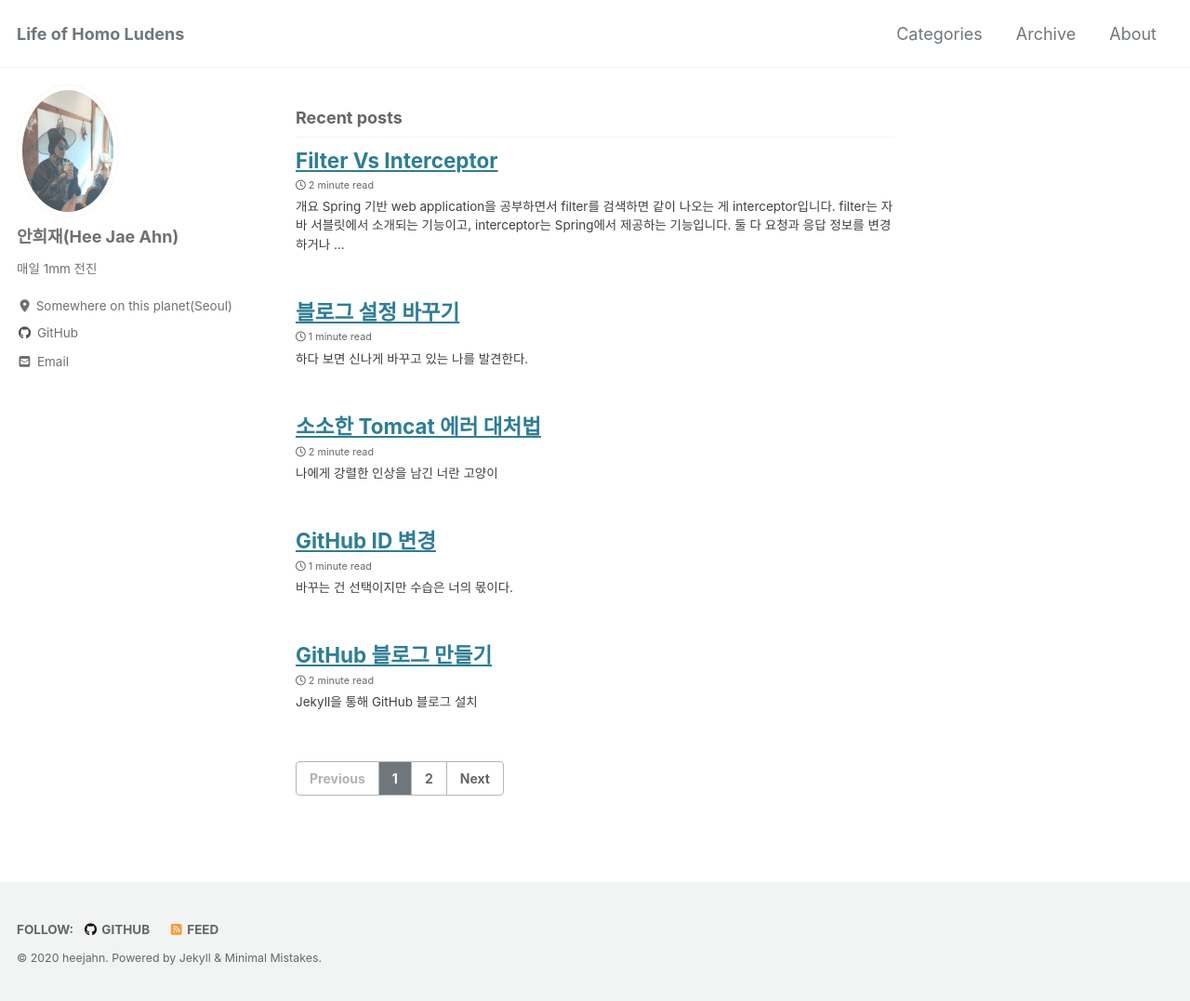
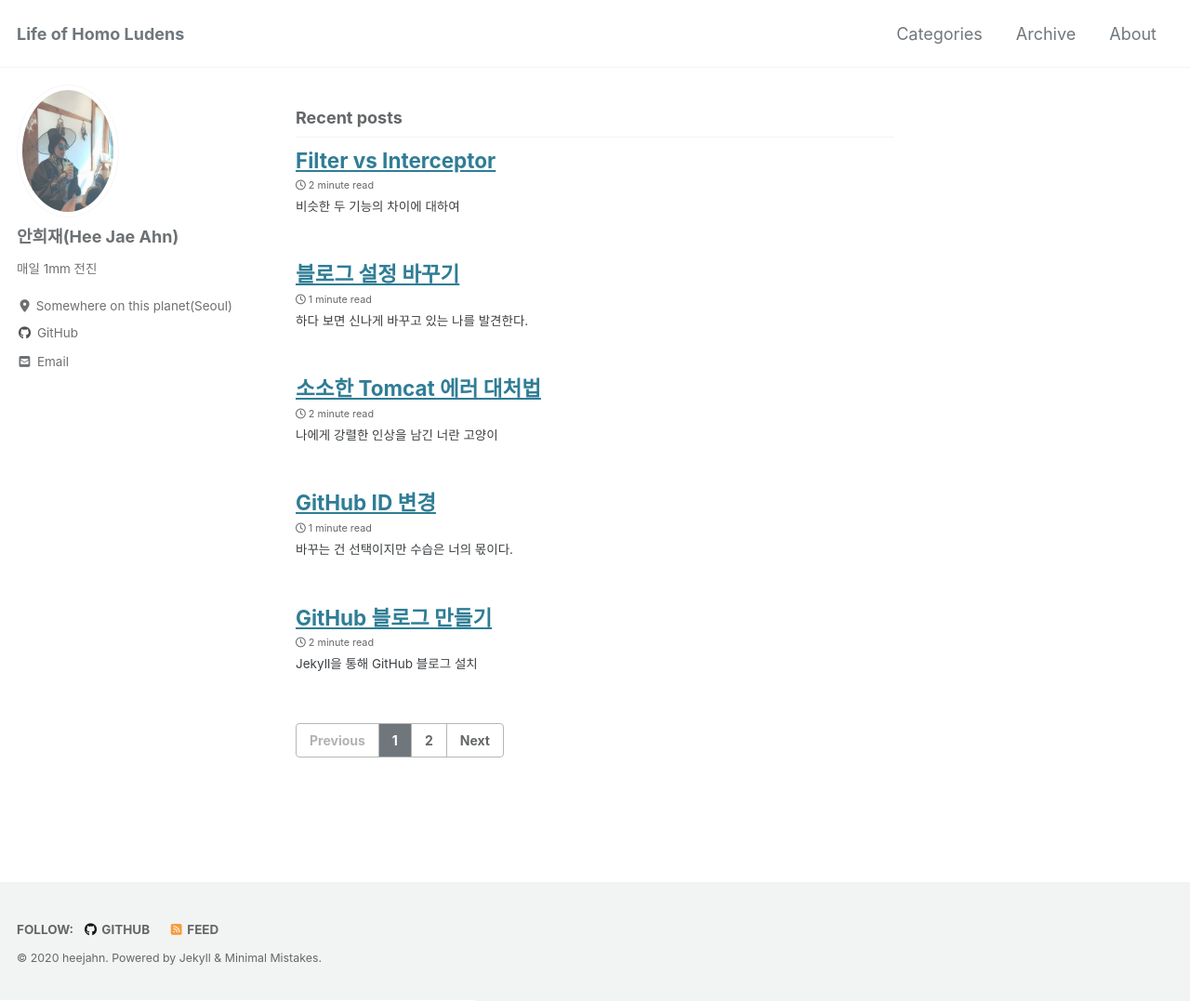
Before and after one commit to heejahn/heejahn.github.com, a Jekyll site: the page built from index.html, in a window 1280 px wide and 1077 px high. Shown: the whole window at 93% size. Built offline with Jekyll 4.4.1, drawn with Linux system fonts in a browser that asks for light colours; cached includes are drawn as plain includes; nearby versions of some CDN libraries; the list of posts is cut into pages by our own code.

Commit message:
Update 2020-10-11-filter-vs-interceptor.md

```diff
--- a/_posts/2020-10-11-filter-vs-interceptor.md
+++ b/_posts/2020-10-11-filter-vs-interceptor.md
@@ -1,3 +1,13 @@
+---
+title: "Filter vs Interceptor"
+excerpt: "비슷한 두 기능의 차이에 대하여"
+comments: true
+
+categories:
+  - Spring
+last_modified_at: 2020-10-11
+---
+
 ### 개요
 Spring 기반 web application을 공부하면서 filter를 검색하면 같이 나오는 게 interceptor입니다. filter는 자바 서블릿에서 소개되는 기능이고, interceptor는 Spring에서 제공하는 기능입니다. 둘 다 요청과 응답 정보를 변경하거나 흐름을 처리할 수 있습니다.
 filter와 interceptor를 사용하면 애플리케이션 전체에 한 번에 조건을 걸 수 있으니 나중에 변경 사항이 생겨도 수정할 부분이 적어져 유지보수에 탁월하다는 장점이 있습니다. 그렇다면 둘의 차이점은 정확히 뭘까요.
```
